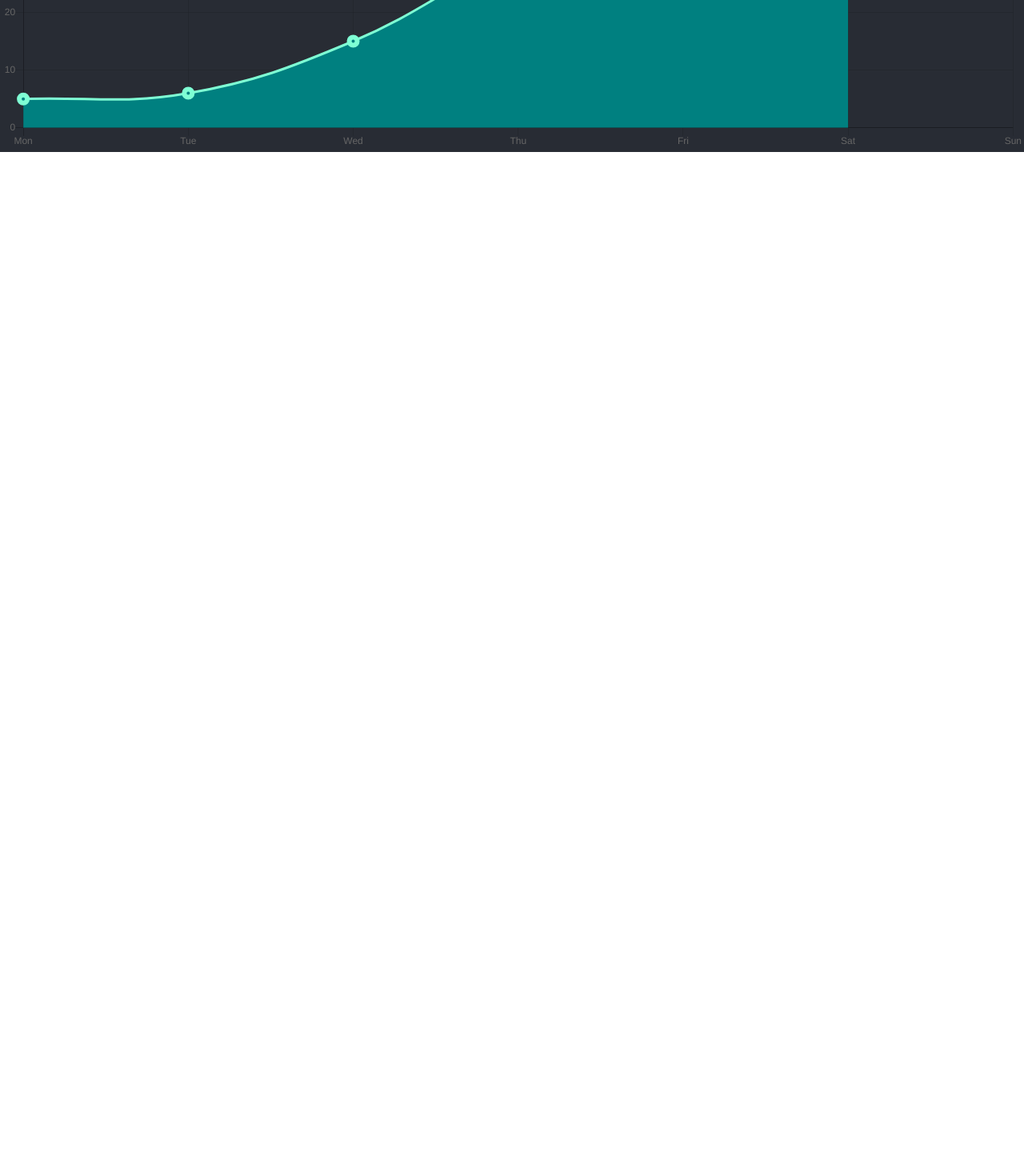
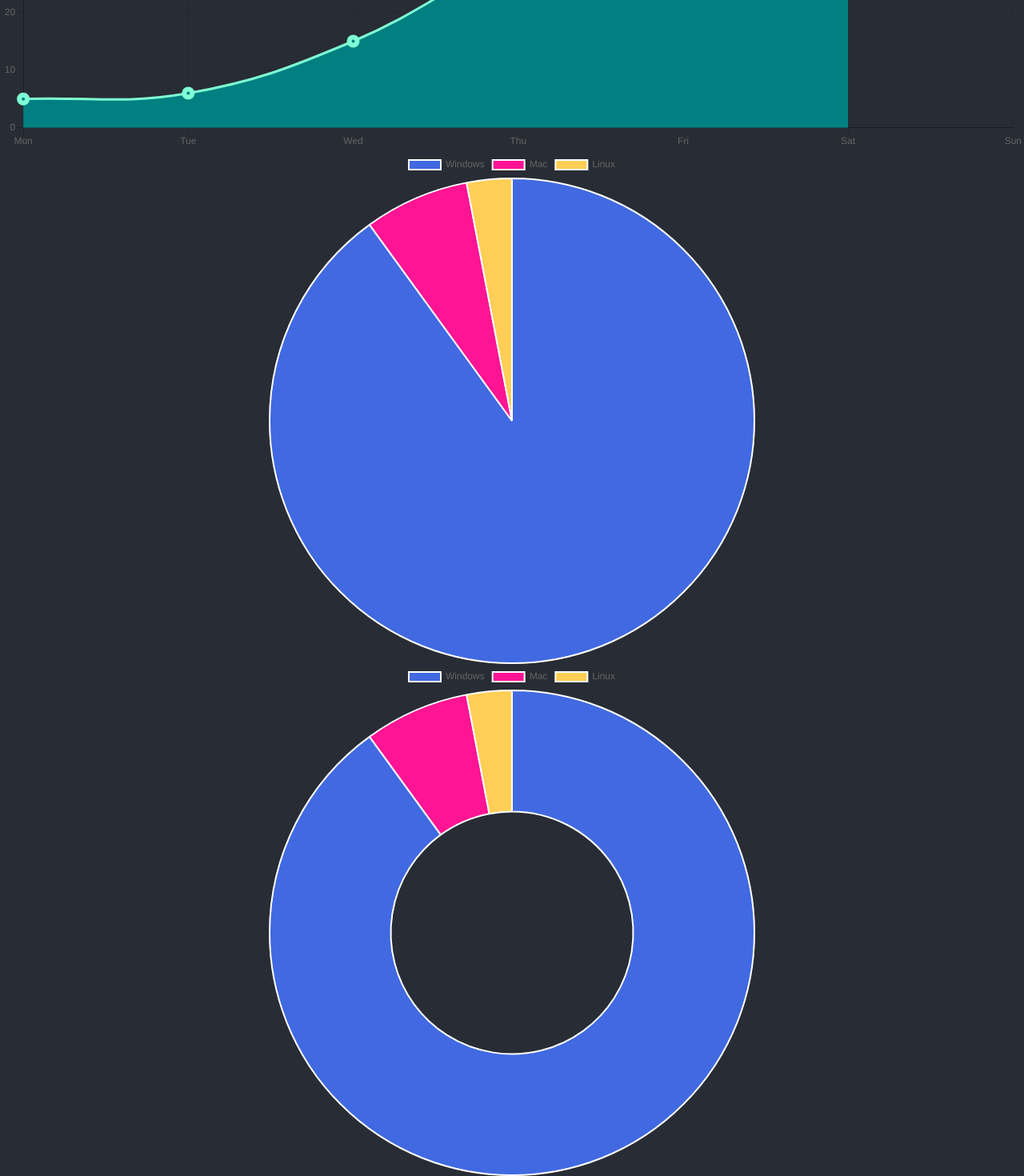
Before and after one commit to takumi1005/chart_lesson, a React (Create React App) app: page / in a window 1280 px wide. Shown: the part 450-1920 px from the top of the page at 80% size. Before the commit the page ends 800 px from the top, so only its background shows below. Built offline with nearby package versions, Linux system fonts and the light colour scheme.

Commit message:
PiePlotの表示

```diff
--- a/src/App.tsx
+++ b/src/App.tsx
@@ -1,12 +1,13 @@
 import React from 'react';
-import logo from './logo.svg';
 import './App.css';
 import LinePlot from './components/LinePlot';
+import PiePlot from './components/PiePlot';
 
 function App() {
   return (
     <div className="App">
       <LinePlot />
+      <PiePlot />
     </div>
   );
 }
--- /dev/null
+++ b/src/components/PiePlot.tsx
@@ -0,0 +1,25 @@
+import React from 'react'
+import { Pie, Doughnut} from 'react-chartjs-2'
+
+const data = {
+  labels: ["Windows", "Mac", "Linux"],
+  datasets: [
+    {
+      data: [90, 7, 3],
+      backgroundColor: ["#4169e1", "#ff1493", "#FFCE56"],
+      hoverBackgroundColor: ["#36A2EB", "#FF6384", "#FFCE56"],
+      boderColor: ["transparent", "transparent", "transparent"]
+    },
+  ],
+};
+
+const PiePlot: React.FC = () => {
+  return (
+    <div>
+      <Pie data={data} />
+      <Doughnut data={data} />
+    </div>
+  )
+}
+
+export default PiePlot
```
Also changed, not shown: src/logo.svg (deleted).
